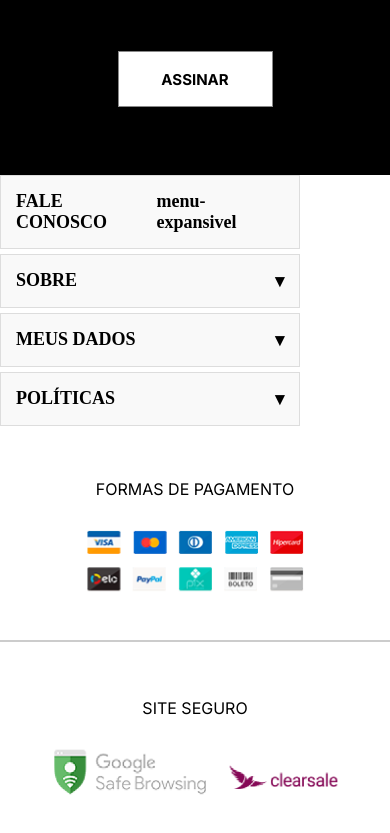
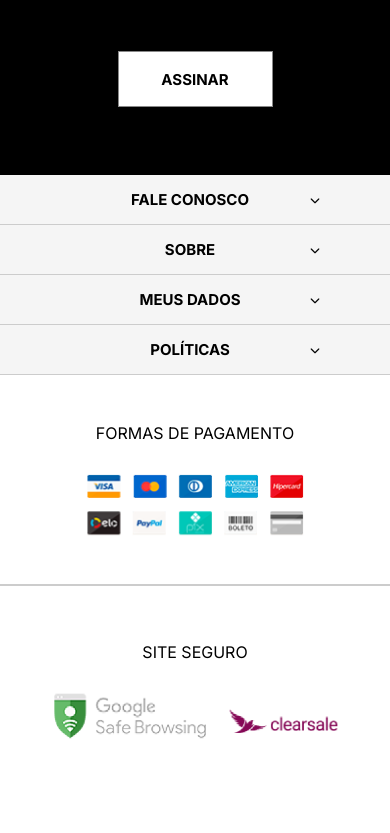
Before and after one commit to AmandaMallet/ConvertrTeste, a plain HTML site: page index.html in a window 390 px wide. Shown: the part 2451-3284 px from the top of the page. After the commit the page ends 3246 px from the top, so only its background shows below. Drawn offline with Linux system fonts and the light colour scheme.

Commit message:
menu expansível

```diff
--- a/index.html
+++ b/index.html
@@ -266,27 +266,40 @@
         <div class="informacoes-mobile">
             <div class="menu-expansivel">
                 <div class="menu-item" onclick="toggleMenu(this)">
-                    <h3>FALE CONOSCO <span class="arrow">menu-expansivel</span></h3>
-                    <div class="content">
-                        <p>Aqui está o conteúdo da seção Fale Conosco.</p>
+                    <div class="titulo-menu-item">
+                        <h3>Fale conosco</h3>
+                        <i class="fa-solid fa-chevron-down"></i>
+                    </div>
+
+                    <div class="conteudo-menu-item">
+                        <p>Lorem ipsum dolor sit amet, consectetur adipiscing elit, sed do eiusmod tempor incididunt ut labore et dolore magna aliqua.</p>
                     </div>
                 </div>
                 <div class="menu-item" onclick="toggleMenu(this)">
-                    <h3>SOBRE <span class="arrow">&#9662;</span></h3>
-                    <div class="content">
-                        <p>Conteúdo informativo sobre a empresa.</p>
+                    <div class="titulo-menu-item">
+                        <h3>Sobre</h3>
+                        <i class="fa-solid fa-chevron-down"></i>
+                    </div>
+                    <div class="conteudo-menu-item">
+                        <p>Lorem ipsum dolor sit amet, consectetur adipiscing elit, sed do eiusmod tempor incididunt ut labore et dolore magna aliqua.</p>
                     </div>
                 </div>
                 <div class="menu-item" onclick="toggleMenu(this)">
-                    <h3>MEUS DADOS <span class="arrow">&#9662;</span></h3>
-                    <div class="content">
-                        <p>Aqui você pode visualizar e editar seus dados pessoais.</p>
+                    <div class="titulo-menu-item">
+                        <h3>Meus Dados</h3>
+                        <i class="fa-solid fa-chevron-down"></i>
+                    </div>
+                    <div class="conteudo-menu-item">
+                        <p>Lorem ipsum dolor sit amet, consectetur adipiscing elit, sed do eiusmod tempor incididunt ut labore et dolore magna aliqua.</p>
                     </div>
                 </div>
                 <div class="menu-item" onclick="toggleMenu(this)">
-                    <h3>POLÍTICAS <span class="arrow">&#9662;</span></h3>
-                    <div class="content">
-                        <p>Veja as políticas de privacidade e de uso do site.</p>
+                    <div class="titulo-menu-item">
+                        <h3>Políticas</h3>
+                        <i class="fa-solid fa-chevron-down"></i>
+                    </div>
+                    <div class="conteudo-menu-item">
+                        <p>Lorem ipsum dolor sit amet, consectetur adipiscing elit, sed do eiusmod tempor incididunt ut labore et dolore magna aliqua.</p>
                     </div>
                 </div>
             </div>
--- a/style.css
+++ b/style.css
@@ -767,38 +767,56 @@ footer .final img {
         margin-bottom: 30px;
     }
 
-    .menu-expansivel {
-        width: 300px;
+    footer .menu-expansivel {
+        width: auto;
     }
 
-    .menu-item {
-        background-color: #f9f9f9;
-        border: 1px solid #ddd;
-        margin-bottom: 5px;
+    footer .menu-item {
+        background-color: #f5f5f5;
+        border-bottom: 1px solid #ccc;
         cursor: pointer;
         transition: background-color 0.3s;
+
     }
 
-    .menu-item h3 {
+    footer .menu-item .titulo-menu-item {
         margin: 0;
-        padding: 15px;
         display: flex;
-        justify-content: space-between;
-        font-size: 18px;
+        height: 49px;
+        align-items: center;
+        padding: 0px 70px;
     }
 
-    .menu-item .content {
+    footer .menu-item .titulo-menu-item h3 {
+        font-family: var(--fonte-principal);
+        color: #000;
+        text-transform: uppercase;
+        font-size: 15px;
+        font-weight: bold;
+        width: auto;
+        flex: 1;
+        height: auto;
+        text-align: center;
+    }
+
+    footer .menu-item .titulo-menu-item i {
+        font-size: 10px;
+        width: auto;
+        height: auto;
+    }
+
+    footer .menu-item .conteudo-menu-item {
         display: none;
         padding: 15px;
         background-color: #fff;
         border-top: 1px solid #ddd;
     }
 
-    .menu-item.active .content {
+    footer  .menu-item.active .conteudo-menu-item {
         display: block;
     }
 
-    .menu-item:hover {
+    footer .menu-item:hover {
         background-color: #eee;
     }
 
```
Also changed, not shown: imgs/informacoes.png (added).
